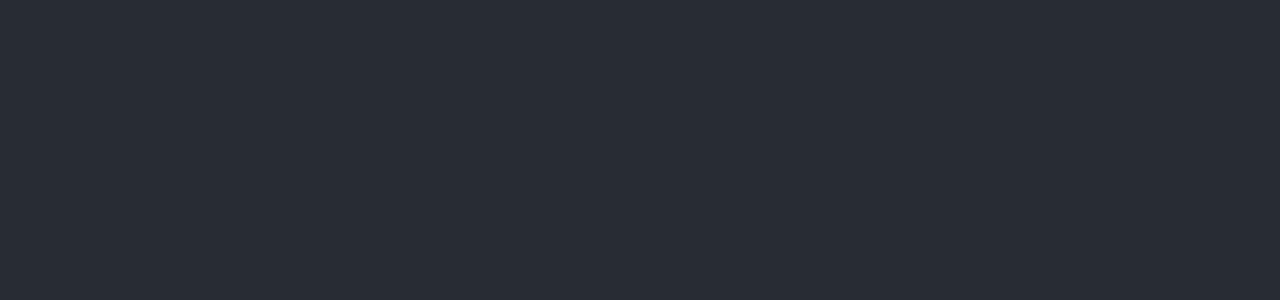
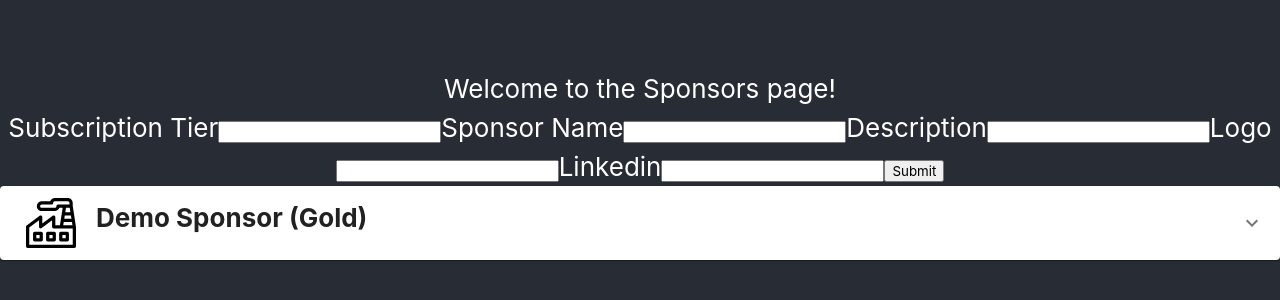
Before and after one commit to KnightHacks/admin-tool, a React (Create React App) app: page /Sponsors in a window 1280 px wide. Shown: the part 236-536 px from the top of the page. Built offline with nearby package versions, Linux system fonts and the light colour scheme.

Commit message:
Separation of Sponsor and Hacker pages, basic strucutre of sponsor objects and renderings

```diff
--- a/package.json
+++ b/package.json
@@ -82,6 +82,7 @@
     "husky": "^7.0.2",
     "lint-staged": "^11.1.2",
     "node-sass": "^6.0.1",
-    "prettier": "^2.3.0"
+    "prettier": "^2.3.0",
+    "tailwindcss": "^2.2.17"
   }
 }
--- a/src/App.tsx
+++ b/src/App.tsx
@@ -1,8 +1,10 @@
 import React from 'react';
-import { Route, Switch, BrowserRouter } from 'react-router-dom';
+import { Route, Switch, BrowserRouter, Redirect } from 'react-router-dom';
 import './App.scss';
 import LoginPage from './pages/Login';
 import HackerPage from './pages/HackerPage';
+import SponsorPage from './pages/SponsorsPage';
+
 function App(): JSX.Element {
   return (
     <div className="App">
@@ -10,9 +12,15 @@ function App(): JSX.Element {
         <p>
           <BrowserRouter>
             <Switch>
-              <Route exact path="/" component={LoginPage} />
+              <Route exact path="/">
+                <Redirect to="/Sponsors" />
+                {/*<LoginPage />*/}
+              </Route>
               <Route path="/Hackers">
                 <HackerPage />
+              </Route>
+              <Route path="/Sponsors">
+                <SponsorPage />
               </Route>
             </Switch>
           </BrowserRouter>
--- a/src/components/StatsComponent.tsx
+++ b/src/components/StatsComponent.tsx
@@ -7,6 +7,7 @@ interface StatsInterface {
 export default function StatsComponent(): JSX.Element {
   const [stats, setStats] = useState<StatsInterface>(Object);
   const statsURL = 'https://api.knighthacks.org/api/stats/user_count/';
+  /*
   useEffect(() => {
     fetch(statsURL, {
       method: 'GET',
@@ -21,6 +22,7 @@ export default function StatsComponent(): JSX.Element {
         throw new Error(err);
       });
   }, []);
+  */
   return (
     <div>
       <p>Total Hackers: {stats.hackers}</p>
--- /dev/null
+++ b/src/components/sponsors/sponsor.tsx
@@ -0,0 +1,104 @@
+import React, { useState } from 'react';
+import Accordion from '@mui/material/Accordion';
+import AccordionSummary from '@mui/material/AccordionSummary';
+import AccordionDetails from '@mui/material/AccordionDetails';
+import Typography from '@mui/material/Typography';
+import ExpandMoreIcon from '@mui/icons-material/ExpandMore';
+import { ReactComponent as DefaultLogo } from '../../assets/sponsor-logo-default.svg';
+import './sponsorBar.scss';
+
+export enum SponsorTier {
+  Diamond = 4,
+  Platinum = 3,
+  Gold = 2,
+  Silver = 1,
+  // Customized Package
+  Bronze = 0,
+}
+
+export interface Sponsor {
+  name: string;
+  description: string;
+  subscription_tier: SponsorTier;
+  //logo: string; // TODO: Store SVG here
+  linkedin: string;
+}
+
+export interface SponsorRenderProps {
+  data: Sponsor;
+}
+
+export const getSponsorTierString = (tierInt: SponsorTier): string => {
+  switch (tierInt) {
+    case 0:
+      return 'Bronze';
+    case 1:
+      return 'Silver';
+    case 2:
+      return 'Gold';
+    case 3:
+      return 'Platinum';
+    case 4:
+      return 'Diamond';
+    default:
+      return 'Invalid Tier';
+  }
+};
+
+export function SponsorRender({ data }: SponsorRenderProps): JSX.Element {
+  return (
+    <div>
+      <Accordion>
+        <AccordionSummary
+          expandIcon={<ExpandMoreIcon />}
+          aria-controls="sponsorPanel-content"
+          id="sponsorPanel-header"
+        >
+          <DefaultLogo className="sponsorLogo" />
+          <h1 style={{ fontWeight: 700 }}>
+            {data.name}
+            {` (${getSponsorTierString(data.subscription_tier)})`}
+          </h1>
+        </AccordionSummary>
+        <AccordionDetails>
+          <Typography>{data.description}</Typography>
+          <Typography>{data.linkedin}</Typography>
+        </AccordionDetails>
+      </Accordion>
+    </div>
+  );
+}
+
+/*
+<Accordion>
+<AccordionSummary
+    expandIcon={<ExpandMoreIcon />}
+    aria-controls="panel1a-content"
+    id="panel1a-header"
+>
+    <h1 style={{ fontWeight: 700 }}>
+    {data.first_name} - {data.last_name}
+    </h1>
+</AccordionSummary>
+<AccordionDetails>
+    <Typography>
+    <p>Beginner: {data.beginner ? 'Yes' : 'No'}</p>
+    <p>Email: {data.email}</p>
+    </Typography>
+    <div style={{ margin: 10 }}>
+    <button
+        className="button is-success"
+        style={{ marginRight: 5 }}
+        onClick={() => acceptHacker(data, data.email)}
+    >
+        Accept
+    </button>
+    <button className="button is-danger">Decline</button>
+    </div>
+    <iframe
+    src={`//api.knighthacks.org/api/hackers/${data.email}/resume/`}
+    />
+    <p>{hackerText}</p>
+</AccordionDetails>
+</Accordion>
+*/
--- /dev/null
+++ b/src/components/sponsors/sponsorBar.scss
@@ -0,0 +1,8 @@
+$sponsorMargin: 20px;
+
+.sponsorLogo {
+  width: 50px;
+  height: 50px;
+  margin-left: $sponsorMargin - 10px;
+  margin-right: $sponsorMargin;
+}
--- a/src/components/SponsorsComponent.tsx
+++ b/src/components/sponsors/sponsorSubmission.tsx
@@ -1,5 +1,5 @@
 import React, { useState, useEffect } from 'react';
-export default function SponsorsComponent(): JSX.Element {
+export default function SponsorsSubmission(): JSX.Element {
   const [sponsorName, setSponsorName] = useState('');
   const [sponsorTier, setSponsorTier] = useState('');
   const [description, setDescription] = useState('');
--- /dev/null
+++ b/src/components/sponsors/sponsorTable.tsx
@@ -0,0 +1,35 @@
+import React, { useState, useEffect } from 'react';
+import { useHistory } from 'react-router-dom';
+import {
+  SponsorRender,
+  Sponsor,
+  SponsorRenderProps,
+  SponsorTier,
+  getSponsorTierString,
+} from './sponsor';
+
+export default function HackerTable(): JSX.Element {
+  const history = useHistory();
+  const [sponsors, setSponsors] = useState<Array<Sponsor>>([]);
+
+  useEffect(() => {
+    const sponsorsCopy = [...sponsors];
+    sponsorsCopy.push({
+      name: 'Demo Sponsor',
+      description:
+        'This is not a real sponsor, but is rather being used to determine if this would work.',
+      subscription_tier: SponsorTier.Gold,
+      linkedin: 'https://www.linkedin.com/in/elijahmsmith/',
+    });
+
+    setSponsors(sponsorsCopy);
+  }, []);
+
+  return (
+    <div>
+      {sponsors.map((sponsor) => (
+        <SponsorRender key={sponsor.name} data={sponsor} />
+      ))}
+    </div>
+  );
+}
--- a/src/pages/HackerPage.tsx
+++ b/src/pages/HackerPage.tsx
@@ -1,7 +1,7 @@
 import React from 'react';
-import HackerTable from '../components/hackerTable';
+import HackerTable from '../components/hackers/hackerTable';
 import StatsComponent from '../components/StatsComponent';
-import SponsorsComponent from '../components/SponsorsComponent';
+import SponsorsComponent from '../components/sponsors/sponsorSubmission';
 export default function HackerPage(): JSX.Element {
   return (
     <div>
--- /dev/null
+++ b/src/pages/SponsorsPage.tsx
@@ -0,0 +1,13 @@
+import React from 'react';
+import SponsorTable from '../components/sponsors/sponsorTable';
+import SponsorSubmissionBar from '../components/sponsors/sponsorSubmission';
+
+export default function SponsorPage(): JSX.Element {
+  return (
+    <div>
+      <p>Welcome to the Sponsors page!</p>
+      <SponsorSubmissionBar />
+      <SponsorTable />
+    </div>
+  );
+}
```
Also changed, not shown: src/assets/sponsor-logo-default.svg (added), src/components/hackers/hacker.tsx (renamed from src/components/hacker.tsx), src/components/hackers/hackerTable.tsx (renamed from src/components/hackerTable.tsx), 1 other file (tests, documents, lock files or other folders).
